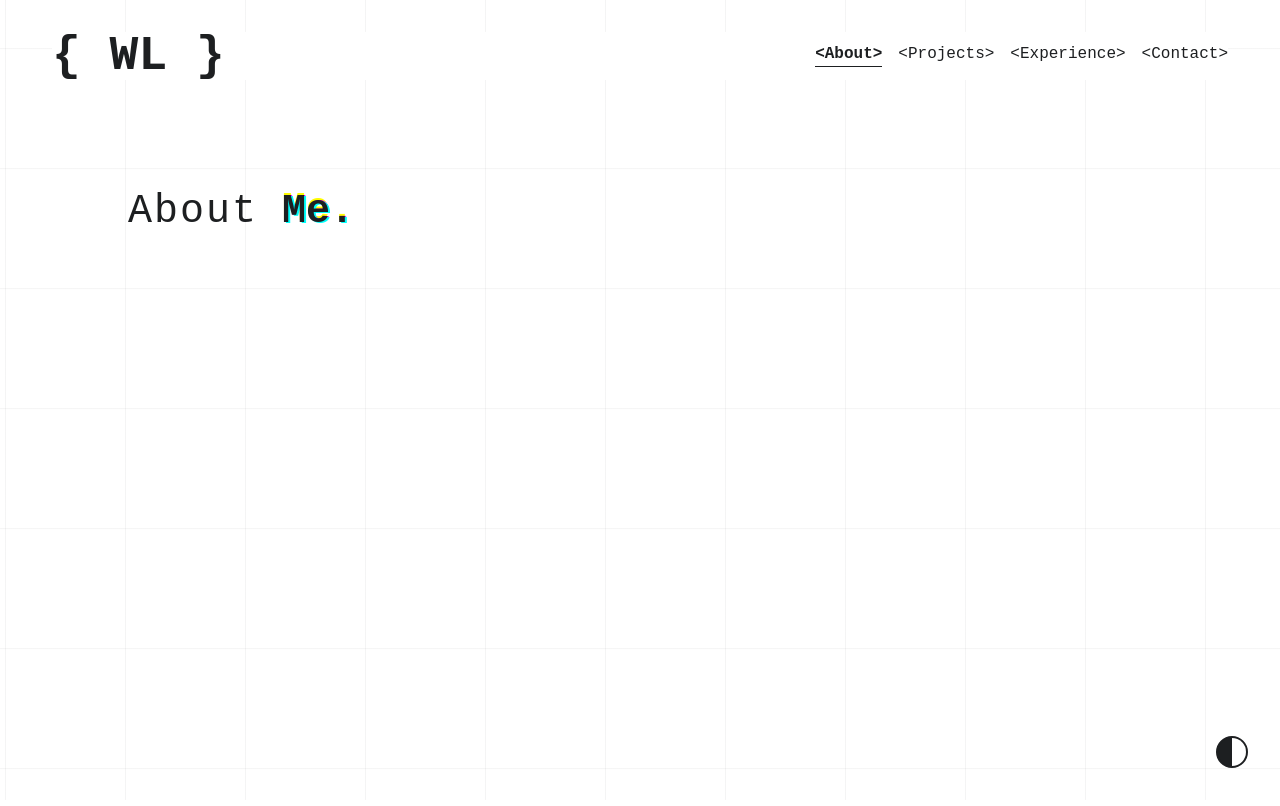
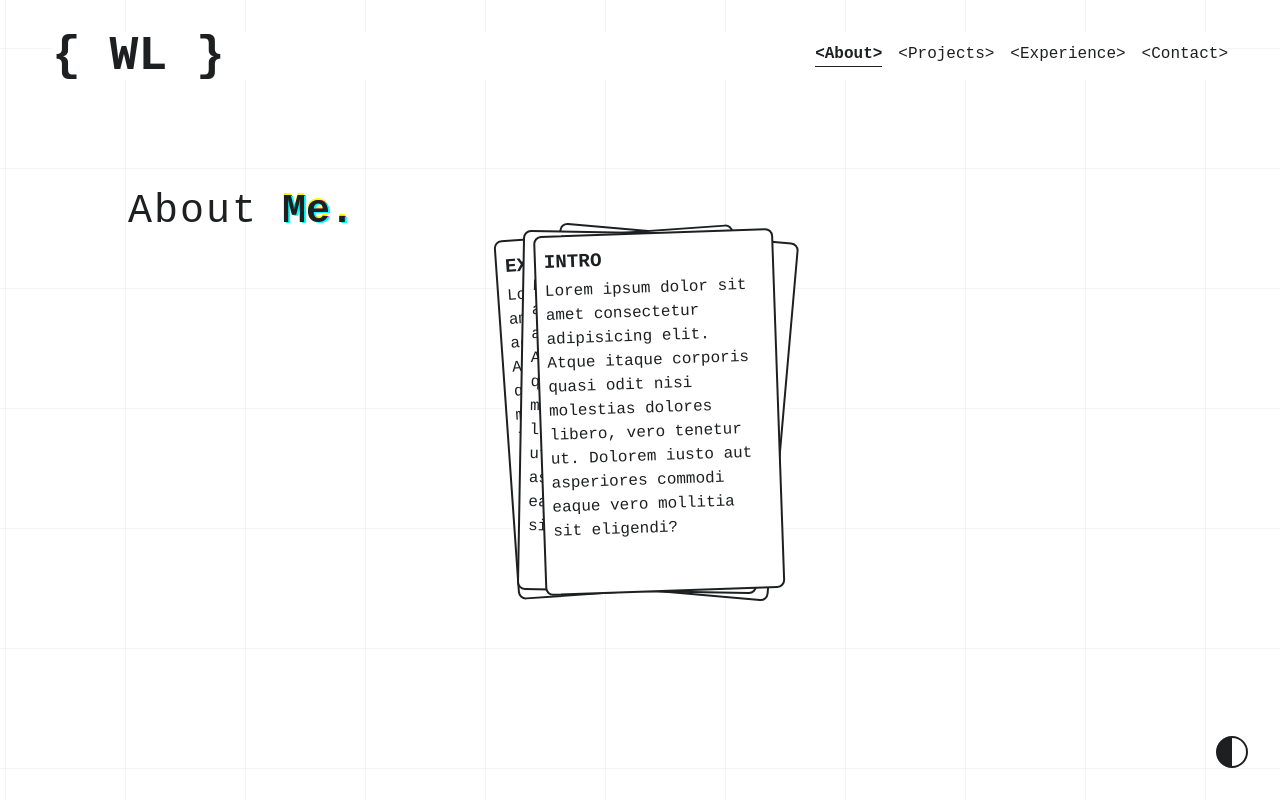
Before and after one commit to williamalowe/WilliamALowe, a React (Vite) app: page /about in a window 1280 px wide. Shown: the top 806 px of the page. Built offline with nearby package versions, Linux system fonts and the light colour scheme; a web font is replaced by a local one.

Commit message:
feat: add carddeck-component

```diff
--- /dev/null
+++ b/src/components/Card/Card.jsx
@@ -0,0 +1,16 @@
+import styles from './Card.module.css';
+
+const Card = ({ header, body }) => {
+  return (
+    <div className={styles.card}>
+      <div className={styles.header}>
+        {header}
+      </div>
+      <p>
+        {body}
+      </p>
+    </div>
+  )
+}
+
+export default Card
--- /dev/null
+++ b/src/components/Card/Card.module.css
@@ -0,0 +1,25 @@
+.card {
+  box-sizing: border-box;
+  aspect-ratio: 2 / 3;
+  height: 480px;
+  border: 2px solid var(--text-color);
+  border-radius: 0.5rem;
+  background: var(--bg-primary);
+  display: flex;
+  flex-direction: column;
+  padding: 0.5rem;
+  line-height: 1.5rem;
+}
+.header {
+  height: 10%;
+  display: flex;
+  align-items: center;
+  font-size: 1.2rem;
+  font-weight: 600;
+  text-transform: uppercase;
+}
+@media screen and (max-width: 1440px) {
+  .card {
+    height: 360px;
+  }
+}
--- /dev/null
+++ b/src/components/CardDeck/CardDeck.jsx
@@ -0,0 +1,35 @@
+import Card from '../Card/Card';
+import styles from './CardDeck.module.css';
+
+const CardDeck = () => {
+  return (
+    <div className={styles.deck}>
+    <div>
+      <Card
+        header='Goals'
+        body='Lorem ipsum dolor sit amet consectetur adipisicing elit. Atque itaque corporis quasi odit nisi molestias dolores libero, vero tenetur ut. Dolorem iusto aut asperiores commodi eaque vero mollitia sit eligendi?'
+      />
+    </div>
+      <div>
+        <Card
+          header='Experiences'
+          body='Lorem ipsum dolor sit amet consectetur adipisicing elit. Atque itaque corporis quasi odit nisi molestias dolores libero, vero tenetur ut. Dolorem iusto aut asperiores commodi eaque vero mollitia sit eligendi?'
+        />
+      </div>
+      <div>
+        <Card
+          header='Interests'
+          body='Lorem ipsum dolor sit amet consectetur adipisicing elit. Atque itaque corporis quasi odit nisi molestias dolores libero, vero tenetur ut. Dolorem iusto aut asperiores commodi eaque vero mollitia sit eligendi?'
+        />
+      </div>
+      <div>
+        <Card
+          header='Intro'
+          body='Lorem ipsum dolor sit amet consectetur adipisicing elit. Atque itaque corporis quasi odit nisi molestias dolores libero, vero tenetur ut. Dolorem iusto aut asperiores commodi eaque vero mollitia sit eligendi?'
+        />
+      </div>
+    </div>
+  )
+}
+
+export default CardDeck
--- /dev/null
+++ b/src/components/CardDeck/CardDeck.module.css
@@ -0,0 +1,43 @@
+.deck {
+  width: 1024px;
+  height: 600px;
+  position: absolute;
+  cursor: pointer;
+  display: flex;
+  justify-content: center;
+}
+.deck > div {
+  position: absolute;
+  transition: transform 0.5s ease-in-out;
+}
+.deck > div:nth-child(1) {
+  transform: translate(10%, 0%) rotate(5deg);
+}
+.deck > div:nth-child(2) {
+  transform: translate(-6%, 0) rotate(-4deg);
+}
+.deck > div:nth-child(3) {
+  transform: rotate(1deg);
+}
+.deck > div:nth-child(4) {
+  transform: translate(8%, 0) rotate(-2deg);
+}
+.deck > div:hover {
+  z-index: 100;
+}
+.deck:hover > div:nth-child(1) {
+  transform: translate(100%, 22.5%) rotate(30deg);
+
+}
+.deck:hover > div:nth-child(2) {
+  transform: translate(40%, 7.5%) rotate(10deg);
+
+}
+.deck:hover > div:nth-child(3) {
+  transform: translate(-20%, 7.5%) rotate(-10deg);
+
+}
+.deck:hover > div:nth-child(4) {
+  transform: translate(-80%, 22.5%) rotate(-30deg);
+
+}
--- a/src/views/About/About.jsx
+++ b/src/views/About/About.jsx
@@ -1,3 +1,4 @@
+import CardDeck from '../../components/CardDeck/CardDeck';
 import Header from '../../components/Header/Header';
 import styles from './About.module.css';
 
@@ -8,6 +9,9 @@ const About = () => {
         bodyText='About'
         highlightText='Me.'
       />
+      <div className={styles.shuffle}>
+        <CardDeck />
+      </div>
     </div>
   )
 }
--- a/src/views/About/About.module.css
+++ b/src/views/About/About.module.css
@@ -1,6 +1,11 @@
 .about {
   width: 1024px;
+  /* width: 100%; */
   height: 100%;
+}
+.shuffle {
+  width: 100%;
+  height: 600px;
 }
 
 @media screen and (max-width: 768px) {
--- a/src/views/App/App.module.css
+++ b/src/views/App/App.module.css
@@ -6,6 +6,9 @@
   background: var(--bg-primary);
   padding-bottom: 1rem;
   overflow: hidden;
+}
+::-webkit-scrollbar {
+  display: none;
 }
 .bg_wrapper {
   flex: 1;
@@ -20,6 +23,7 @@
   margin-top: 2rem;
   width: 1176px;
   z-index: 20;
+  height: 100%;
 }
 .page_view {
   margin-top: 10rem;
```
